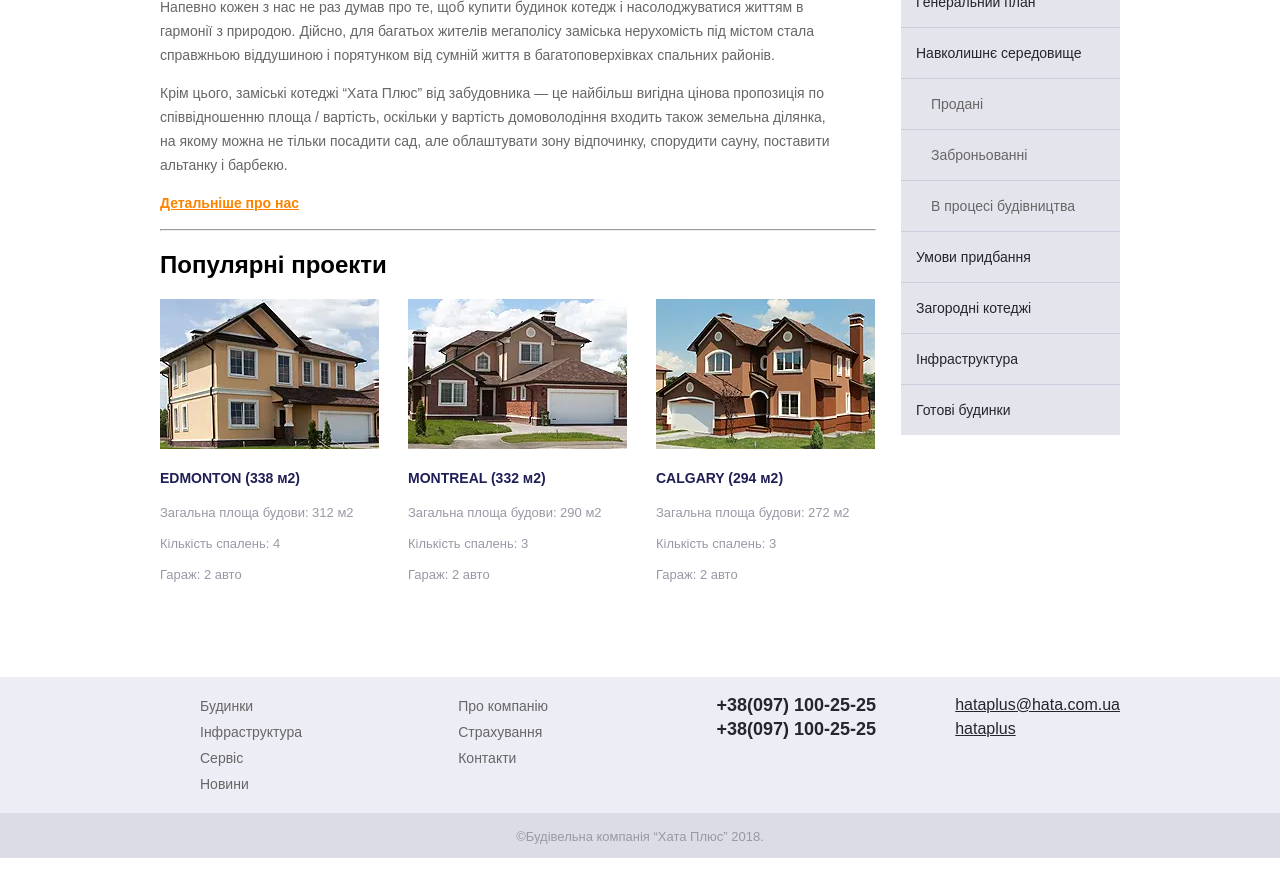
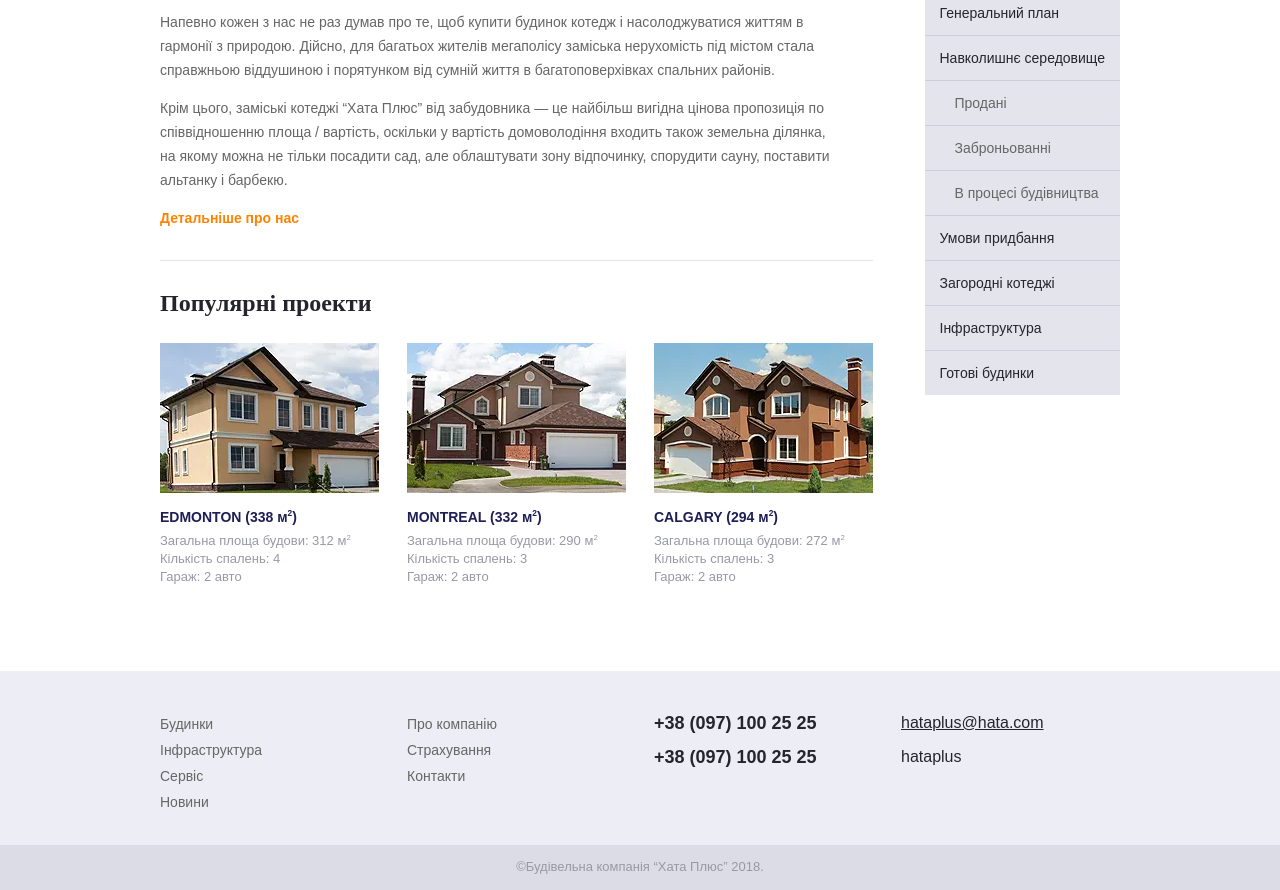
Before and after one commit to Yaroslav-Petrushenko/hataplus, a plain HTML site: page index.html in a window 1280 px wide. Shown: the part 475-1365 px from the top of the page. Before the commit the page ends 1336 px from the top, so only its background shows below. Drawn offline with Linux system fonts and the light colour scheme.

Commit message:
hatadopovnena

```diff
--- a/css/style.css
+++ b/css/style.css
@@ -6,6 +6,12 @@ body{
 
 sup {
   font-size: 0.6em;
+}
+
+hr {
+  margin: 30px 0;
+  border: none;
+  border-top: 1px solid #e4e4ec;
 }
 
 .wrapper{
@@ -162,15 +168,38 @@ p.prop-text {
   font-size: 40px;
 }
 
-.main-info {
-
-
+.main{
+  padding: 35px 0 45px;
 }
 
-.content h1 {
+.main-info{
+  max-width: 713px;
+}
+.main-info h1,
+.main-info h2{
+  color: #24242b;
+  font-family: "Roboto Slab";
+}
+
+.main-info h1 {
+  margin-top: 5px;
   font-size: 30px;
-  color: #24242b;
   font-weight: 700
+}
+
+.main-info h2 {
+  font-size: 24px;
+  line-height: 24px;
+  font-weight: 700;
+  margin-bottom: 28px;
+}
+
+.main-info a {
+  font-size: 14px;
+  line-height: 24px;
+  color: #fd8300;
+  font-weight: bold;
+  text-decoration: none;
 }
 
 .content p {
@@ -181,27 +210,6 @@ p.prop-text {
   margin-top: 0;
 }
 
-.content a {
-  font-size: 14px;
-  line-height: 24px;
-  color: #fd8300;
-  font-weight: bold;
-}
-
-.hr {
-  margin: 28px 0;
-  border: none;
-  border-top: 1px solid #e4e4ec;
-}
-
-.h2 {
-  font-size: 24px;
-  line-height: 24px;
-  color: #24242b;
-  font-weight: 700;
-  margin-bottom: 28px;
-}
-
 .home{
   margin: 0;
   font-size: 13px;
@@ -210,6 +218,8 @@ p.prop-text {
 }
 
 .home h3 {
+  margin: 5px 0 0;
+  text-transform: uppercase;
   font-size: 14px;
   line-height: 24px;
   color: #1f1f56;
@@ -217,42 +227,46 @@ p.prop-text {
 }
 
 .home p {
-  width: 220px;
+  margin: 0;
   font-size: 13px;
   line-height: 18px;
   color: #9999a6;
 }
 
-.right-menu{
-  margin-top: 15px;
-  background-color: #e4e4ec;
-  min-width: 219px;
+.home h3 span {
+  text-transform: lowercase;
 }
 
-.right-menu p {
-  font-size: 16px;
-  line-height: 24px;
+.aside-menu{
+  position: sticky;
+  top: 35px;
+
+
+}
+
+.aside-menu p {
   color: #fff;
-  font-weight: 700;
   background-color: #1f1f56;
-  padding: 13px 15px;
+  padding: 10px 15px;
   margin: 0;
+  font: 700 16px/1.5em "Roboto Slab";
   border-radius: 3px 3px 0 0;
 }
 
-.right-menu ul {
+.aside-menu ul {
+  background-color: #e4e4ec;
   padding: 0;
   margin: 0;
 }
 
-.right-menu li {
+.aside-menu li {
   list-style: none;
 }
 
-.right-menu a {
+.aside-menu a {
   display: block;
-  padding: 13px 15px;
-  border: 1px solid #cdcddd;
+  padding: 10px 15px;
+  border-top: 1px solid #cdcddd;
   border-bottom: 0;
   border-left: 0;
   border-right: 0;
@@ -264,7 +278,7 @@ p.prop-text {
   transition: all .25s ease;
 }
 
-.right-menu a:hover{
+.aside-menu a:hover{
   color: #ffffff;
   background-color: #fd8300;
 }
@@ -280,58 +294,39 @@ p.prop-text {
 }
 
 .footer {
+  padding: 30px 0 20px;
   background-color: #ededf5;
 }
-.info{
-  align-items: flex-start;
-  margin-top: 40px;
+
+.footer-menu {
+  margin: 10px 0;
+  padding: 0;
+  letter-spacing: none;
+  list-style: none;
+
 }
-
-.info a {
+.footer-menu a {
   text-decoration: none;
-}
-
-.info li {
-  list-style: none;
-}
-
-.servise a {
   font-size: 14px;
   line-height: 26px;
   color: #666666;
-}
-.company a {
-  font-size: 14px;
-  line-height: 26px;
-  color: #666666;
+  transition: all .25s ease;
+
 }
 
-.number a {
-  font-size: 18px;
-  line-height: 24px;
-  color: #25252c;
-  font-weight: bold;
-}
-
-.hata-mail a {
-  font-size: 16px;
-  line-height: 24px;
+.footer-menu a:hover{
   text-decoration: underline;
-  color: #25252c;
-
+  color: #fd8300;
 }
 .copy {
-  height: 45px;
-  background-color: #dcdce6;
-}
-
-.copytext {
-  margin: 0 auto;
-  text-align: center;
   font-size: 13px;
   line-height: 18px;
   color: #9999a6;
-  font-family: "Arial";
-  padding-top: 15px;
-  padding-bottom: 15px;
+  background-color: #dcdce6;
+  text-align: center;
 }
+
+.copy p {
+  margin: 0;
+  padding: 13.5px 0;
+}
--- a/index.html
+++ b/index.html
@@ -63,7 +63,7 @@
             </div>
         </div>
     </header>
-    <main class="wrapper flex-between">
+    <main class="wrapper flex-between main">
         <div class="main-info">
             <section class="content">
                 <h1>Компанія “Хата Плюс”</h1>
@@ -81,8 +81,8 @@
                                <source srcset="img/house-edmonton.webp" type="image/webp">
                                <img src="img/house-edmonton.png" alt="">
                             </picture>
-                            <h3>EDMONTON (338 м2)</h3>
-                            <p>Загальна площа будови: 312 м2</p>
+                            <h3>EDMONTON <span>(338 м<sup>2</sup>)</span></h3>
+                            <p>Загальна площа будови: 312 м<sup>2</sup></p>
                             <p>Кількість спалень: 4</p>
                             <p>Гараж: 2 авто</p>
                         </figcaption>
@@ -93,8 +93,8 @@
                                 <source srcset="img/house-montreal.webp" type="image/webp">
                                 <img src="img/house-montreal.png" alt="">
                             </picture>
-                            <h3>MONTREAL (332 м2)</h3>
-                            <p>Загальна площа будови: 290 м2</p>
+                            <h3>MONTREAL <span>(332 м<sup>2</sup>)</span></h3>
+                            <p>Загальна площа будови: 290 м<sup>2</sup></p>
                             <p>Кількість спалень: 3</p>
                             <p>Гараж: 2 авто</p>
                         </figcaption>
@@ -105,8 +105,8 @@
                                 <source srcset="img/house-calgary.webp" type="image/webp">
                                 <img src="img/house-calgary.png" alt="">
                             </picture>
-                            <h3>CALGARY (294 м2)</h3>
-                            <p>Загальна площа будови: 272 м2</p>
+                            <h3>CALGARY <span>(294 м<sup>2</sup>)</span></h3>
+                            <p>Загальна площа будови: 272 м<sup>2</sup></p>
                             <p>Кількість спалень: 3</p>
                             <p>Гараж: 2 авто</p>
                         </figcaption>
@@ -115,8 +115,8 @@
 
             </section>
         </div>
-        <aside>
-            <nav class="right-menu">
+        <aside class="sidebar">
+            <nav class="aside-menu">
                 <p>Категорії проектів</p>
                 <ul>
                     <li>
@@ -156,50 +156,37 @@
     <footer>
         <div class="footer">
             <div class="wrapper">
-                    <div class="info row">
-                        <div class="servise colum">
-                            <nav>
-                                <ul>
+                <div class="row">
+                                <ul class="colum footer-menu">
                                     <li><a href="#">Будинки</a></li>
                                     <li><a href="#">Інфраструктура</a></li>
                                     <li><a href="#">Сервіс</a></li>
                                     <li><a href="#">Новини</a></li>
                                 </ul>
-                            </nav>
-                        </div>
-                        <div class="company colum">
-                            <nav>
-                                <ul>
+
+                                <ul class="colum footer-menu">
                                     <li><a href="#">Про компанію</a></li>
                                     <li><a href="#">Страхування</a></li>
                                     <li><a href="#">Контакти</a></li>
                                 </ul>
-                            </nav>
-                        </div>
-                        <div class="number">
-                            <nav>
-                                <ul>
-                                    <li><a href="#">+38(097) 100-25-25</a></li>
-                                    <li><a href="#">+38(097) 100-25-25</a></li>
-                                </ul>
-                            </nav>
-                        </div>
-                        <div class="hata-mail">
-                            <nav>
-                                <ul>
-                                    <li><a href="#">hataplus@hata.com.ua</a></li>
-                                    <li class="skype"><a href="#">hataplus</a></li>
-                                </ul>
-                            </nav>
-                        </div>
-                    </div>
+
+                                <div class="phones colum">
+                                    <p><a class="tel" href="tel:+380975552525">+38 (097) 100 25 25</a></p>
+                                    <p><a href="tel:+380975552525">+38 (097) 100 25 25</a></p>
+                                </div>
+                                <div class="messengers colum">
+                                        <p><a class="mail" href="mailto:hataplus@hata.com">hataplus@hata.com</a></p>
+                                        <p><a class="skype" href="skype:hataplus">hataplus</a></p>
+                                </div>
+                </div>
             </div>
         </div>
-    </footer>
+
     <div class="copy">
         <div class="wrapper">
             <p class="copytext">&copy;Будівельна компанія “Хата Плюс” 2018.</p>
         </div>
     </div>
+    </footer>
 </body>
 </html>
```
